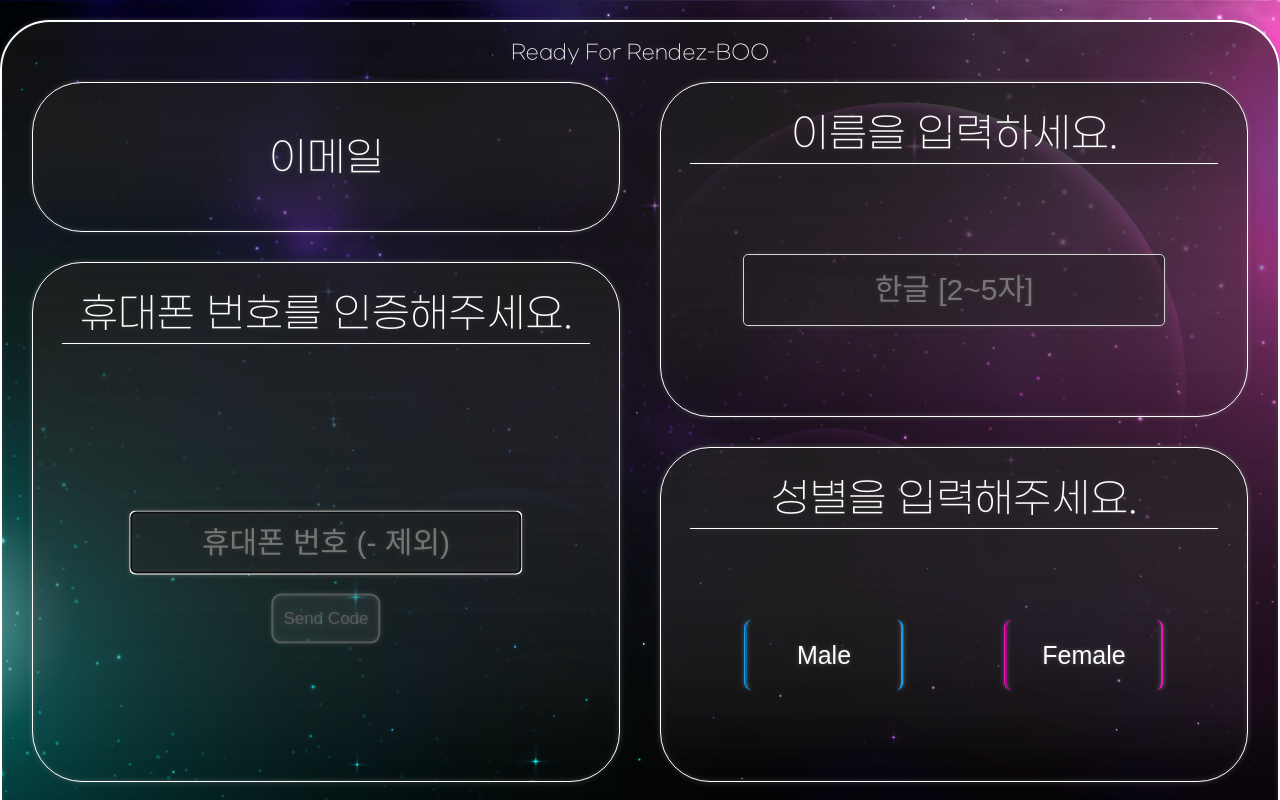
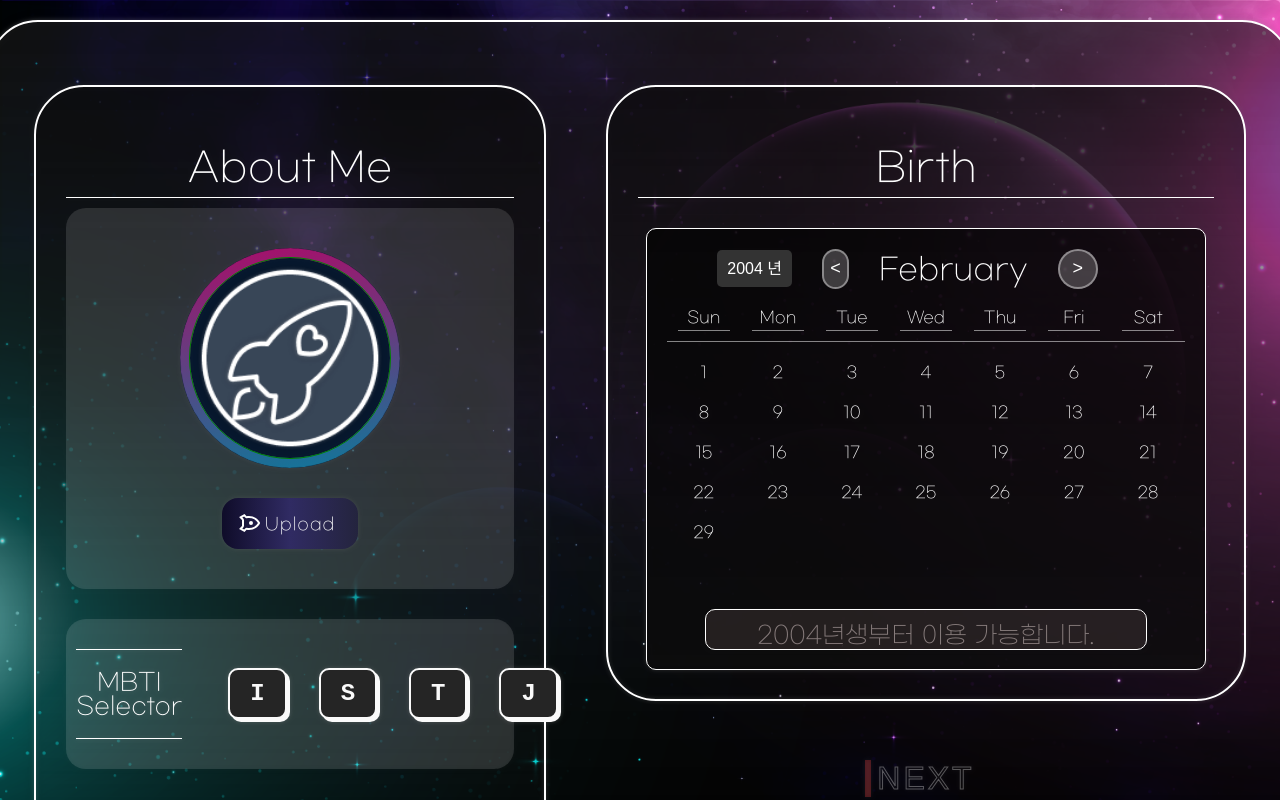
Before and after one commit to Hoony-JSG/RendezBoo, a React (Create React App) app in the folder A107-front/a107-app/: page /join in a window 1280 px wide. Shown: the top 800 px of the page. Built offline with nearby package versions, Linux system fonts and the light colour scheme.

Commit message:
fix: Image Uploader 오류 수정

```diff
--- a/A107-front/a107-app/src/components/JoinComponents/JoinItem.jsx
+++ b/A107-front/a107-app/src/components/JoinComponents/JoinItem.jsx
@@ -144,7 +144,7 @@ const JoinItem = () => {
     />,
     // <JoinItem4rd setNext={setNext} />,
   ]
-  const [order, setOrder] = useState(2, '')
+  const [order, setOrder] = useState(3, '')
   return <div style={{ marginTop: '20px' }}>{ItemList[order]}</div>
 }
 
--- a/A107-front/a107-app/src/components/JoinComponents/JoinItem3rd.jsx
+++ b/A107-front/a107-app/src/components/JoinComponents/JoinItem3rd.jsx
@@ -15,7 +15,17 @@ const JoinItem3rd = (props) => {
   const setWholeHas = (index, value) => {
     wholeHas[index][1](value)
   }
+  const [profileImagePath, setProfileImagePath] = useState()
 
+  const checkProfileImage = (e) => {
+    const blob = new Blob([e], { type: e.type })
+    const blobUrl = URL.createObjectURL(blob)
+    props.setProfileImage(blobUrl)
+    setProfileImagePath('images/' + e.name)
+    console.log('Join3의 프로필 이미지 데이터')
+    console.log(e)
+    console.log(blobUrl)
+  }
   return (
     <div className="Join3_display">
       <div className="Join3_whole-block">
@@ -26,9 +36,10 @@ const JoinItem3rd = (props) => {
         >
           <RocketItem
             ver="Start"
-            setProfileImage={props.setProfileImage}
+            setProfileImage={checkProfileImage}
             mbti={props.mbti}
             setTrue={setHasProfileImage}
+            profileImagePath={profileImagePath}
           />
         </div>
         <div className="Join3_right-box">
--- a/A107-front/a107-app/src/components/RocketComponents/ProfileImageUploader.jsx
+++ b/A107-front/a107-app/src/components/RocketComponents/ProfileImageUploader.jsx
@@ -8,7 +8,7 @@ const ProfileImageUploader = (props) => {
     props.setProfileImage(e.target.files[0])
     setNewImage(URL.createObjectURL(e.target.files[0]))
     // props.profileImagePath = newImage;
-    // props.changeImage(newImage)
+    props.changeImage(e.target.files[0])
   }
 
   const imageInput = useRef()
--- a/A107-front/a107-app/src/components/RocketComponents/RocketItem.jsx
+++ b/A107-front/a107-app/src/components/RocketComponents/RocketItem.jsx
@@ -18,24 +18,39 @@ const RocketItem = (props) => {
 
   const [image, setImage] = useState(userprofile)
   useEffect(() => {
-    if (props.profileImagePath) {
+    if (props.profileImagePath && ver !== 'Start') {
       console.log('프사있음')
       setImage(SRC_URL + props.profileImagePath)
+      console.log(props.profileImagePath)
     }
   }, [props.profileImagePath])
+  useEffect(() => {
+    console.log('처음 로딩 이미지 형식 : ')
+    console.log(image)
+    if (props.checkRocket) {
+      // setImage(SRC_URL + props.profileImagePath)
+    }
+  }, [])
 
-  //사진 업로드하면 일로 들어ㅓ옴 (image)
+  //profileImageUploader에서 업로드하면 사진 바꾸는 함수 하면 일로 들어ㅓ옴 (image)
   const changeImage = (image) => {
-    console.log('ProfileImageUploader에서 넘어오는 input에 넣은 : ' + image)
-    console.log(props.checkRocket + '?')
-    setImage(image)
+    console.log('ProfileImageUploader에서 넘어오는 input에 넣은 : ')
+    console.log(image)
+    const blobUrl = URL.createObjectURL(image)
+    setImage(blobUrl)
     props.setTrue(true)
-    props.checkFirst(true)
+    if (props.checkFirst !== undefined) props.checkFirst(true)
     if (props.checkRocket !== undefined) {
       console.log('checkRocket 트루')
-      props.setProfileImage(image)
+      // props.setProfileImage(image)
     }
   }
+
+  useEffect(() => {
+    console.log('이미지 바뀜')
+    console.log(image)
+  }, [image])
+
   console.log('Btn :' + ver)
   return (
     <div
```
